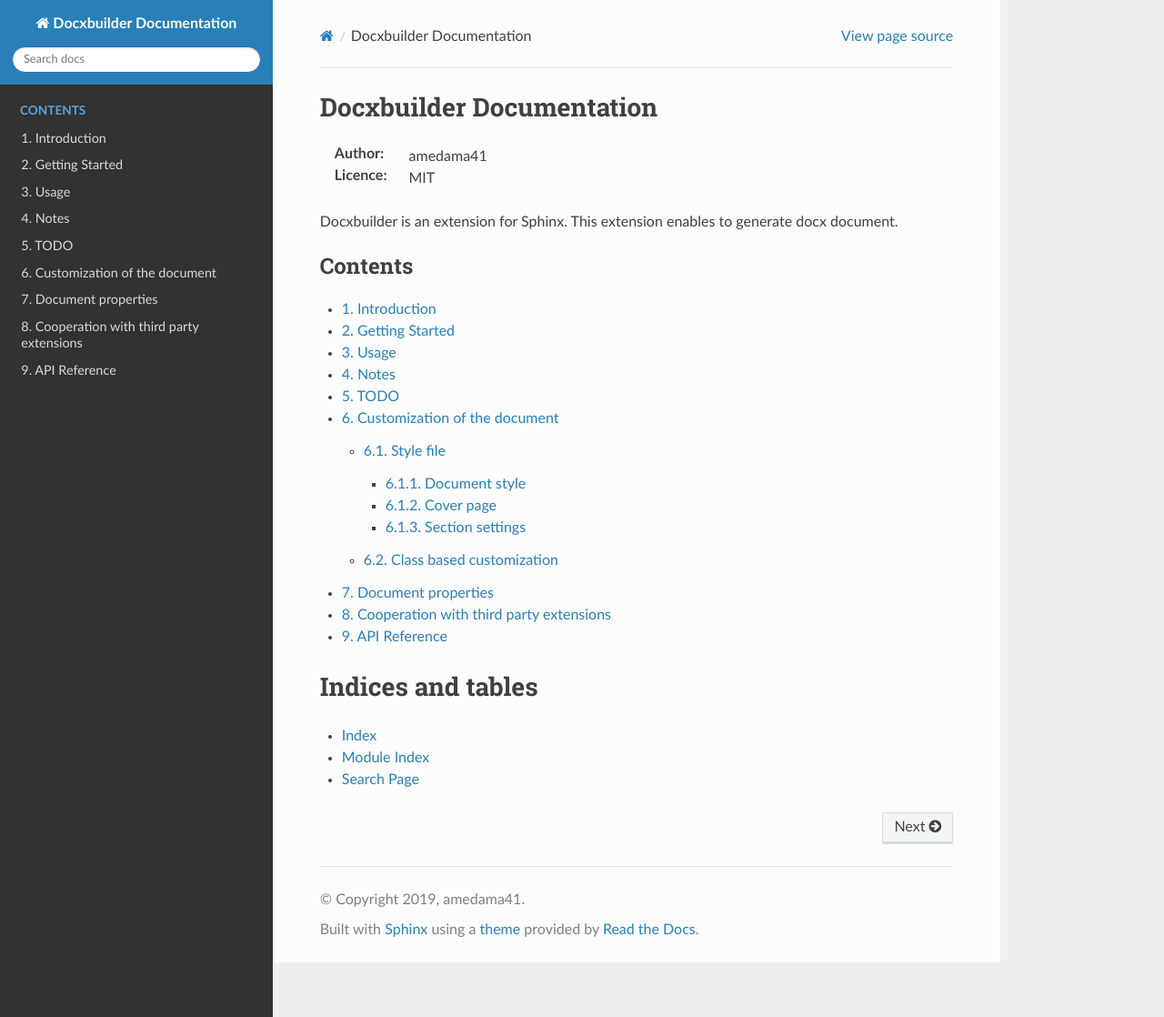
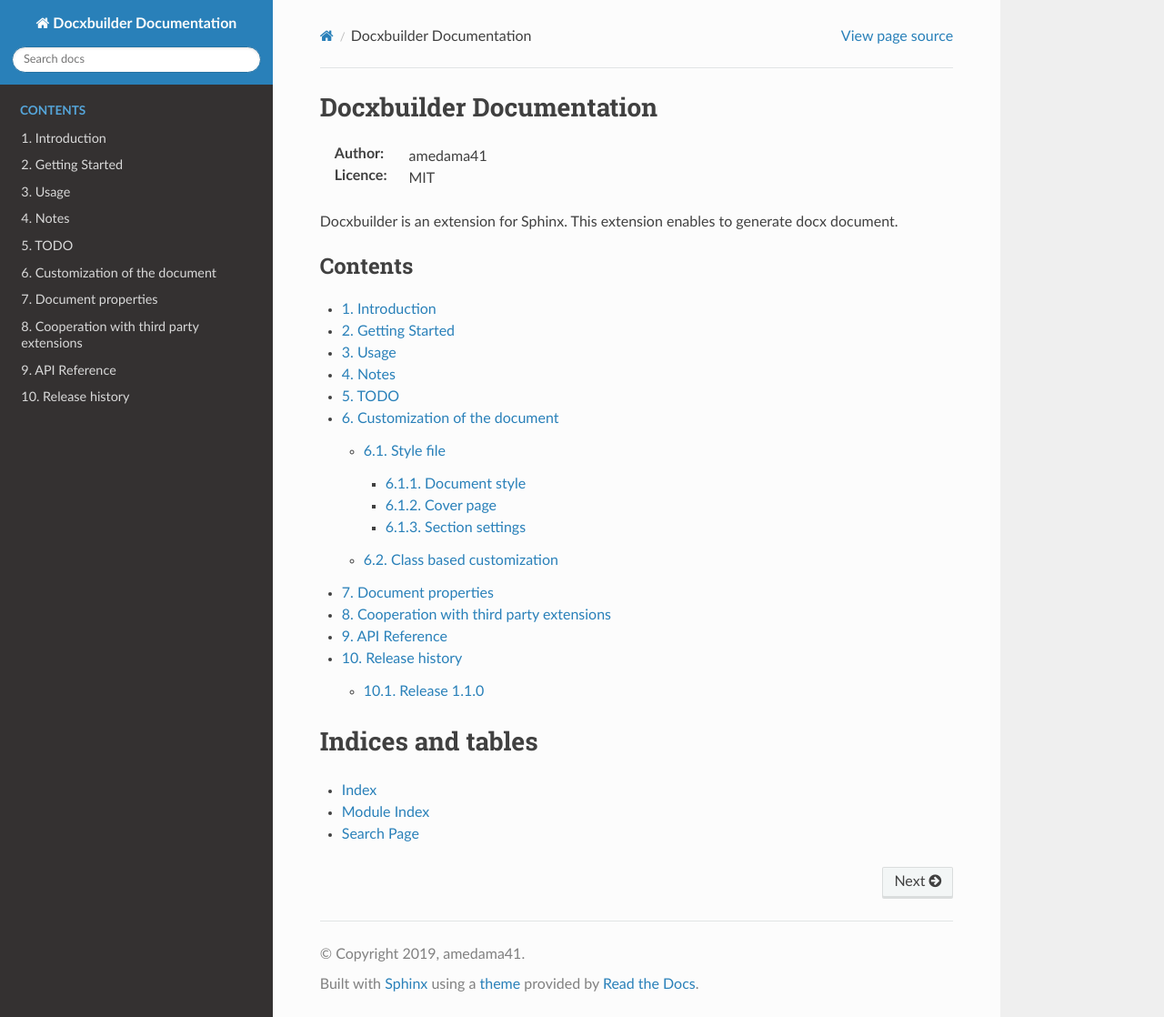
Before and after one commit to amedama41/docxbuilder, a Sphinx documentation site: the page built from docs/source/index.rst, in a window 1280 px wide and 1118 px high. Shown: the whole window at 91% size. Built offline with Sphinx 7.4.7 and the Read the Docs theme 2.0.0, drawn with Linux system fonts in a browser that asks for light colours.

Commit message:
Add release history to document

```diff
--- a/docs/source/index.rst
+++ b/docs/source/index.rst
@@ -25,6 +25,7 @@
    docprops
    third_party_extensions
    api
+   release_history
 
 
 Indices and tables
--- /dev/null
+++ b/docs/source/release_history.rst
@@ -0,0 +1,6 @@
+:tocdepth: 2
+
+Release history
+===============
+
+.. include:: ../../CHANGELOG.rst
```
